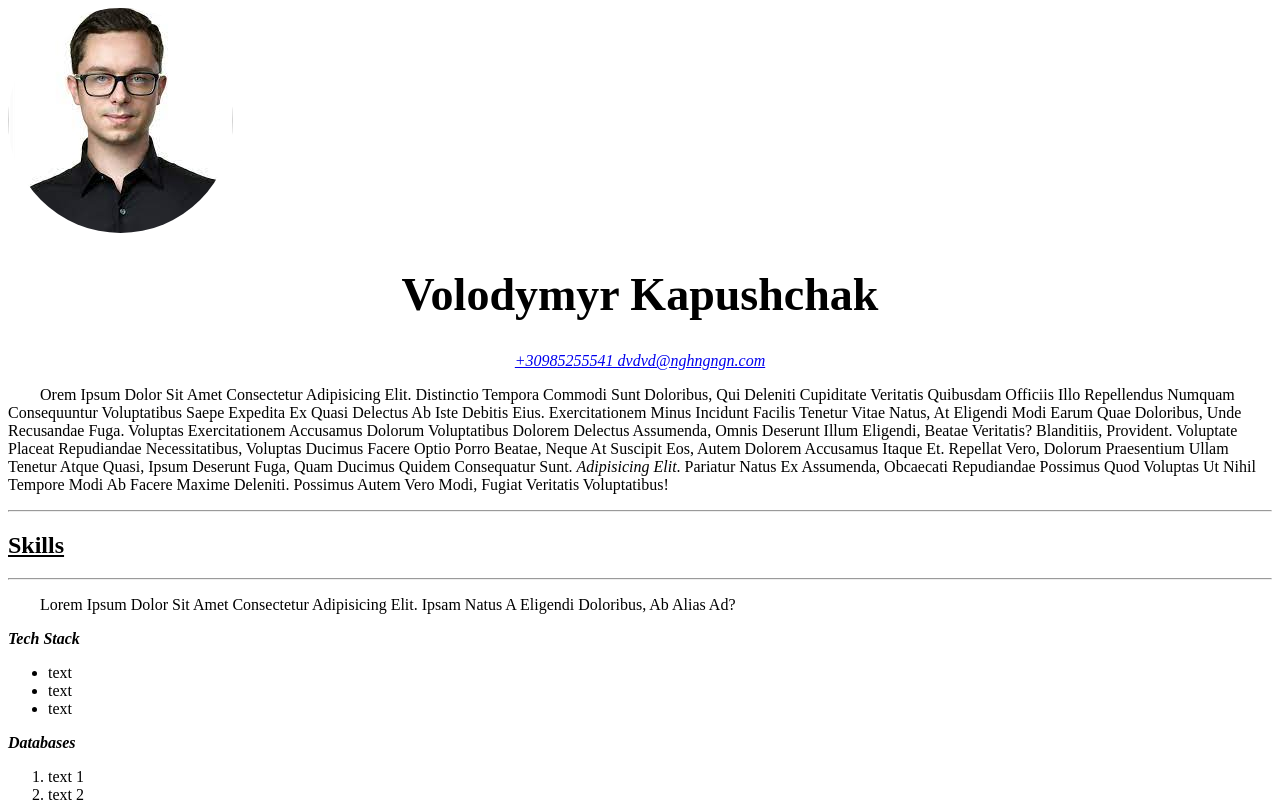
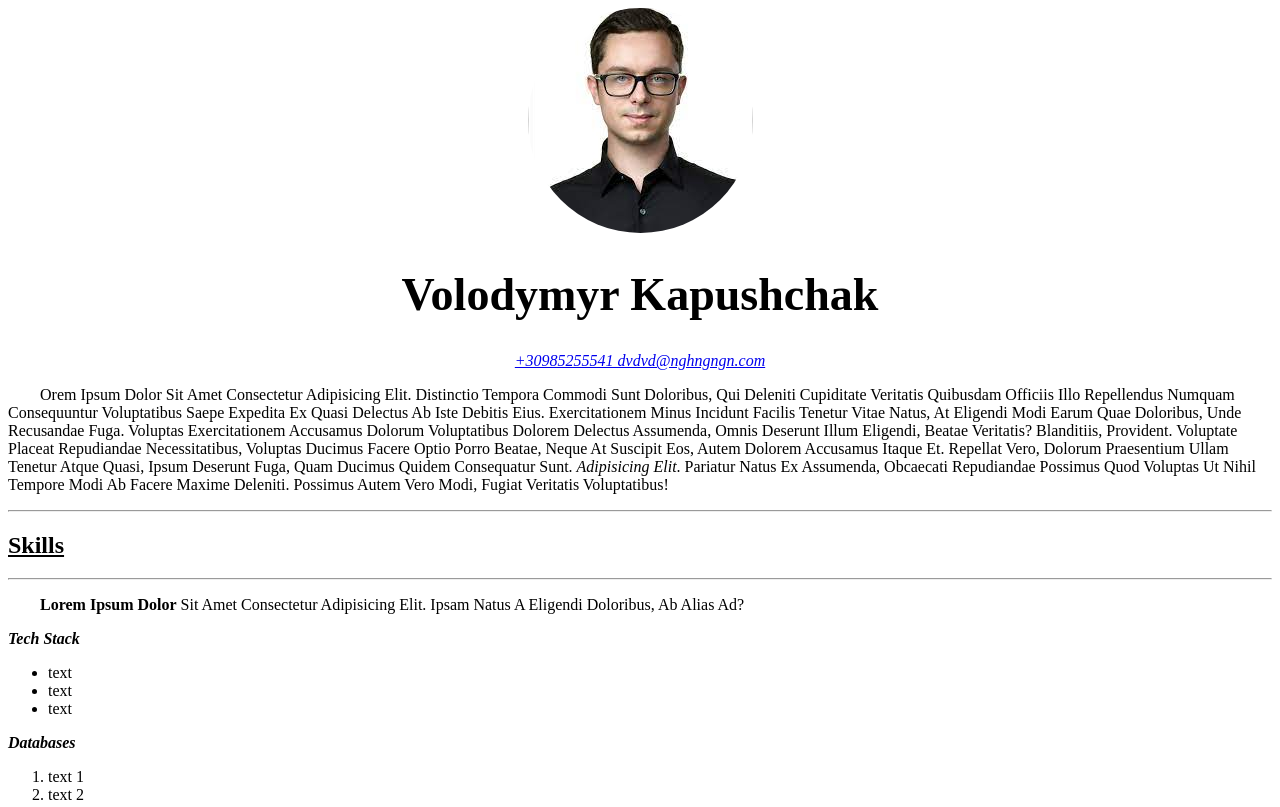
Before and after one commit to vovchyk2022/resume-01, a plain HTML site: page index.html in a window 1280 px wide. Shown: the top 807 px of the page. Drawn offline with Linux system fonts and the light colour scheme.

Commit message:
Add strong

```diff
--- a/assets/css/style.css
+++ b/assets/css/style.css
@@ -5,8 +5,11 @@ h1{
     font-size: 46px;
    }
 .circle{
-    border: left 220px;;
-    border-radius: 50%}
+    border: left 220px;
+    border-radius: 50%;}
+.wrappinng-img{
+    text-align: center;
+}
 h2{
     text-decoration-line: underline;
     }
--- a/index.html
+++ b/index.html
@@ -8,7 +8,8 @@
     <link rel="stylesheet" href="./assets/css/style.css">
   </head>
   <body>
-    <img class="circle" src="./assets/images/photo.jpg" alt="">
+    <div class="wrappinng-img">
+    <img class="circle" src="./assets/images/photo.jpg" alt=""></div>
     <h1>Volodymyr Kapushchak</h1>
     <h3><a href="./assets/contacts.html">+30985255541 dvdvd@nghngngn.com</a> </h3>
     <p>
@@ -22,7 +23,7 @@
       <h2>Skills</h2>
       <hr>
       <p>
-        Lorem ipsum dolor sit amet consectetur adipisicing elit. Ipsam natus a
+        <strong>Lorem ipsum dolor</strong> sit amet consectetur adipisicing elit. Ipsam natus a
         eligendi doloribus, ab alias ad?
       </p>
       <h3 class="initial">Tech Stack</h3>
```
Also changed, not shown: assets/contacts.html (+1 -1 lines).
